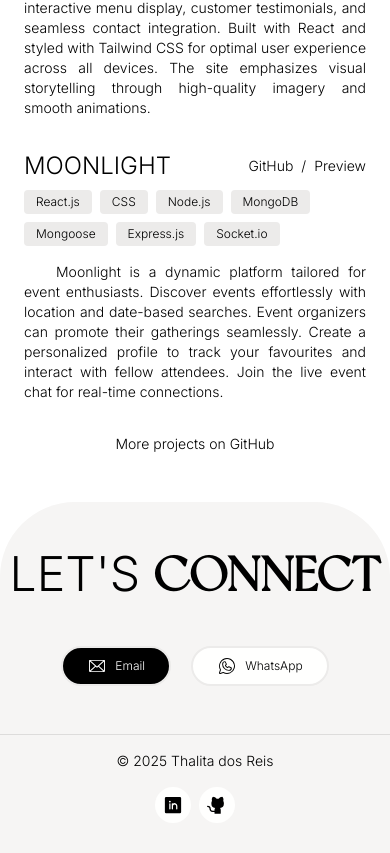
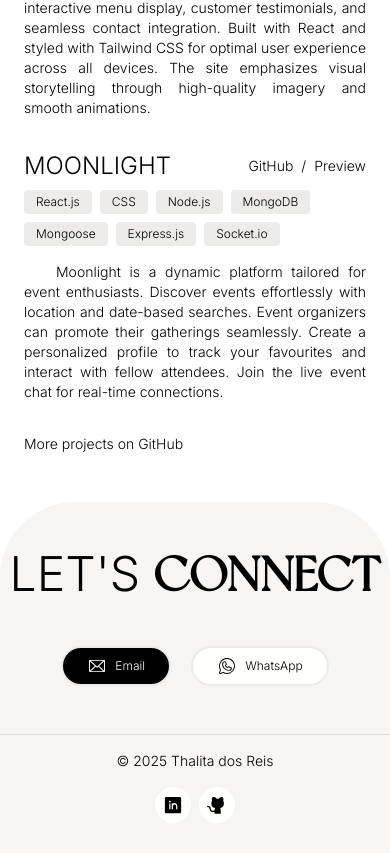
Before and after one commit to ThalitadosReis/portfolio, a React (Vite) app: page / in a window 390 px wide. Shown: the part 2333-3186 px from the top of the page. Built offline with nearby package versions, Linux system fonts and the light colour scheme.

Commit message:
text adjustment

```diff
--- a/src/components/Project.jsx
+++ b/src/components/Project.jsx
@@ -20,7 +20,7 @@
                 <ProjectCard {...project} />
               </li>
             ))}
-            <p className="text-center lg:text-left text-sm font-light">
+            <p className="text-sm font-light">
               More projects on GitHub
             </p>
           </ul>
```
